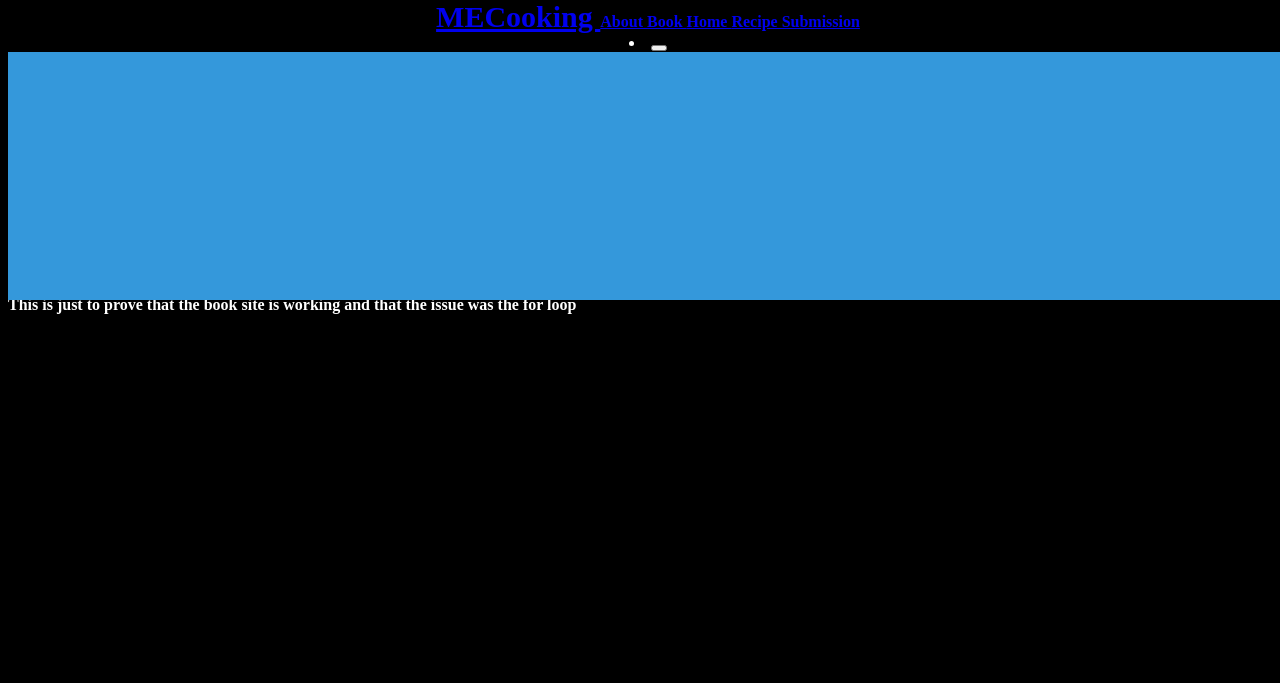
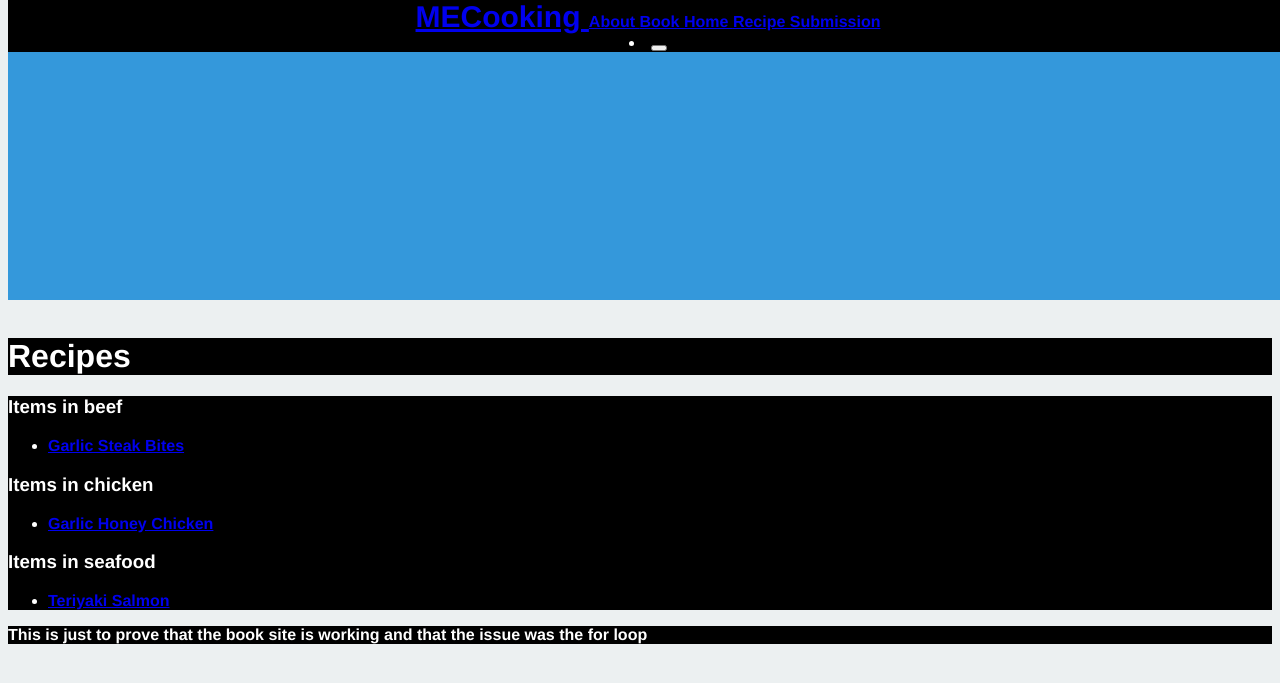
Before and after one commit to MM100301/MECooking, a Jekyll site: the page built from _pages/book.md, in a window 1280 px wide. Shown: the top 683 px of the page. Built offline with Jekyll 4.4.1, drawn with Linux system fonts in a browser that asks for light colours.

Commit message:
changes to body css

```diff
--- a/_pages/book.md
+++ b/_pages/book.md
@@ -4,20 +4,23 @@ permalink: /book/
 layout: about
 tags: Matthew Emma
 ---
-
-<h1>Recipes</h1>
-<div>
-{% for collection in site.collections %}
-  {% unless collection.label == "posts" %}
-    <h3 class="post-meta">
-      Items in {{ collection.label }}
-    </h3>
-    <ul>
-    {% for recipe in site[collection.label] %}
-      <li><a href="{{ recipe.url }}">{{ recipe.title }}</a></li>
-    {% endfor %}
-    </ul>
-  {% endunless %}
-{% endfor %}
-</div>
-<p>This is just to prove that the book site is working and that the issue was the for loop</p>
+<html>
+  <body>
+    <h1>Recipes</h1>
+    <div>
+      {% for collection in site.collections %}
+        {% unless collection.label == "posts" %}
+          <h3 class="post-meta">
+            Items in {{ collection.label }}
+          </h3>
+          <ul>
+            {% for recipe in site[collection.label] %}
+              <li><a href="{{ recipe.url }}">{{ recipe.title }}</a></li>
+            {% endfor %}
+          </ul>
+        {% endunless %}
+      {% endfor %}
+    </div>
+    <p>This is just to prove that the book site is working and that the issue was the for loop</p>
+  </body>
+</html>
--- a/css/style.css
+++ b/css/style.css
@@ -10,7 +10,13 @@ header {
 	overflow: hidden;
 }
 
-body,
+body{
+  background-color: #ecf0f1;
+	font-family: helvetica, arial, sans-serif;
+	font-size: 16px;
+	padding-top: 330px;
+}
+
 p,
 h1,
 div,
```
Also changed, not shown: _pages/about.md (+9 -7 lines), _pages/home.md (+10 -8 lines), _pages/recipesubmission.md (+12 -8 lines).
